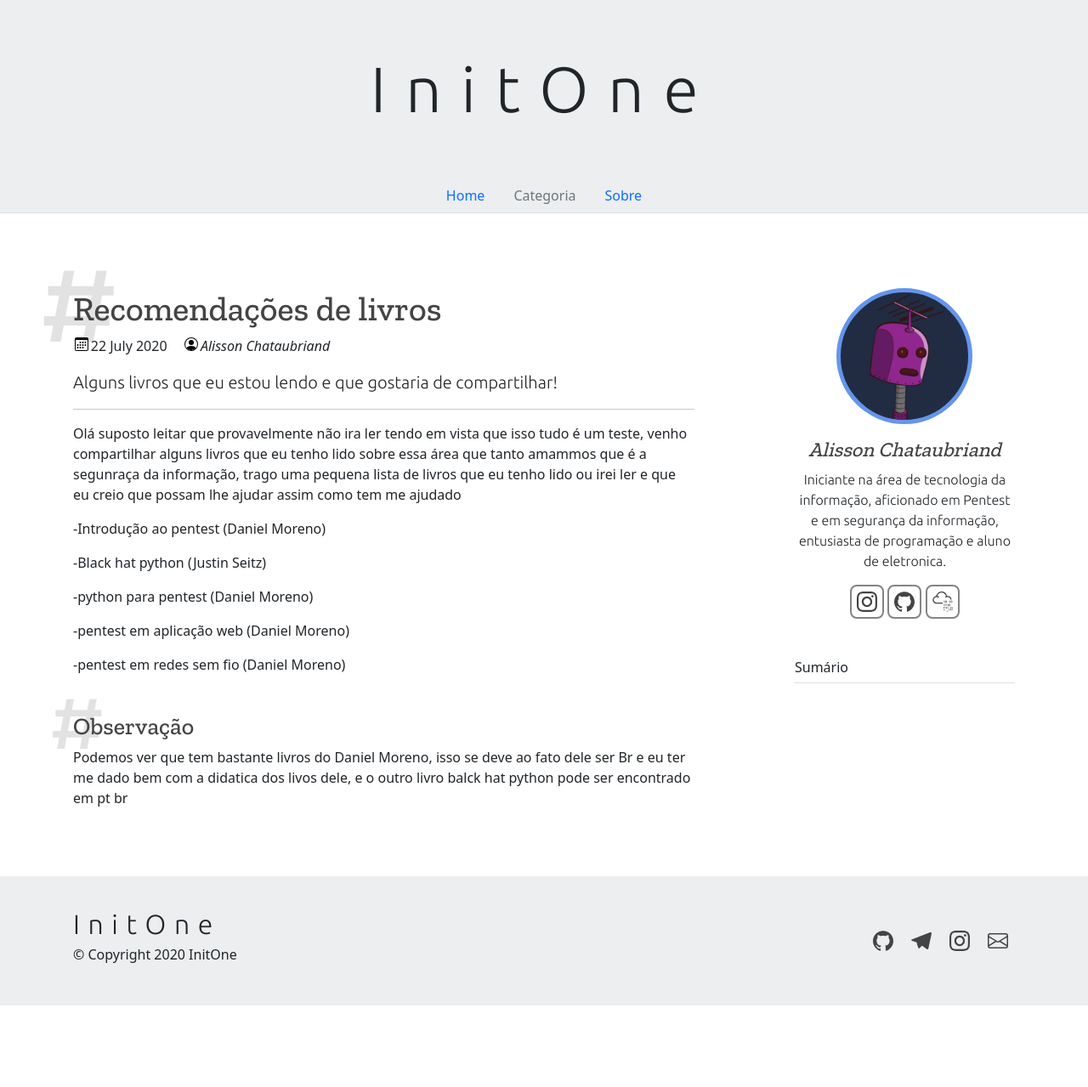
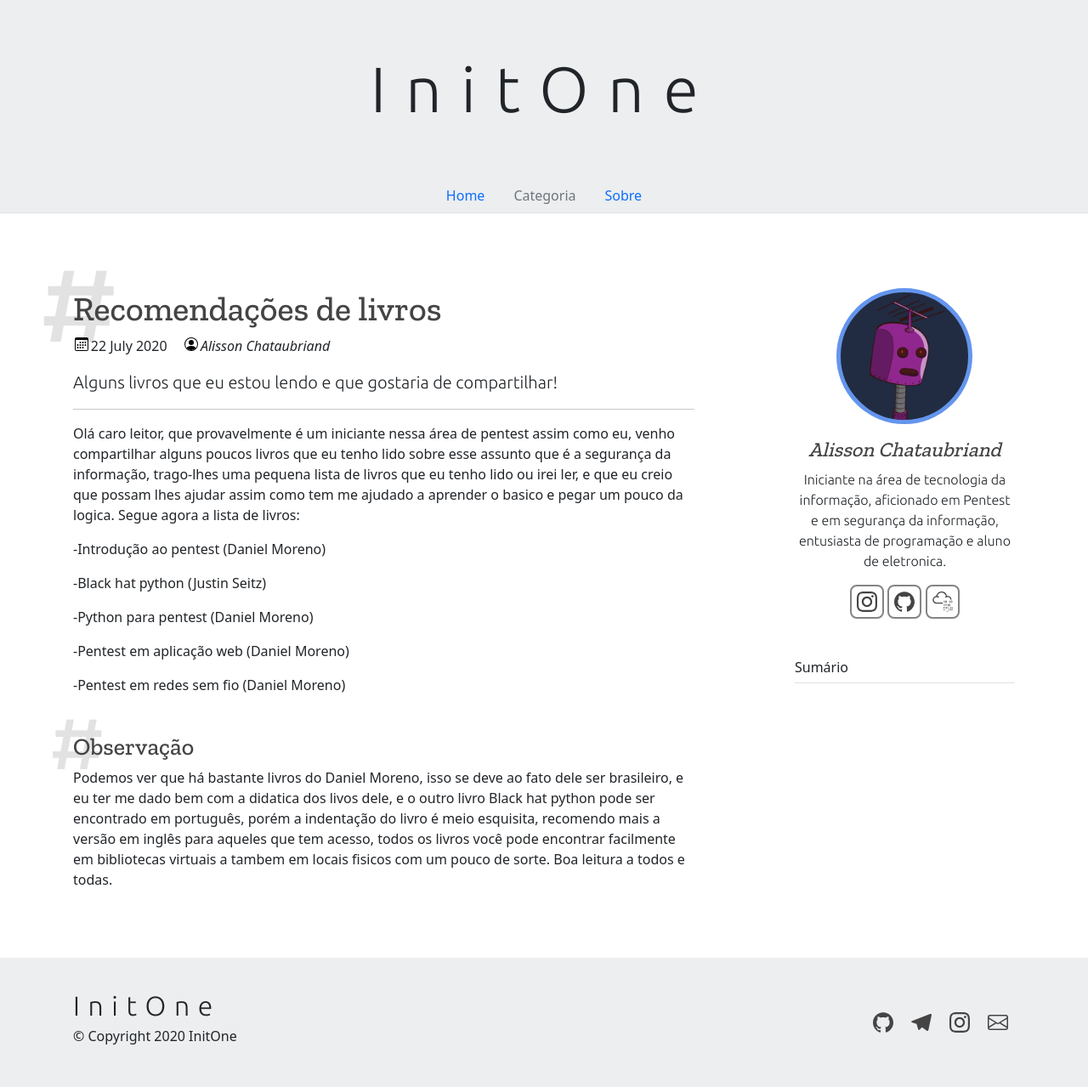
Before and after one commit to in1t0n3/initone.com.br, a Jekyll site: the page built from _posts/2020-07-22-Recomendação-De-Livros.md, in a window 1280 px wide. Shown: the whole page at 85% size. Built offline with Jekyll 4.4.1, drawn with Linux system fonts in a browser that asks for light colours; before the commit the page ends 1183 px from its top, so only the background shows below that.

Commit message:
Update 2020-07-22-Recomendação-De-Livros.md

```diff
--- a/_posts/2020-07-22-Recomendação-De-Livros.md
+++ b/_posts/2020-07-22-Recomendação-De-Livros.md
@@ -5,22 +5,23 @@ author: 'Alisson Chataubriand'
 date: 2020-07-22 13:11:00 -0300
 lide: "Alguns livros que eu estou lendo e que gostaria de compartilhar!"
 ---
-Olá suposto leitar que provavelmente não ira ler tendo em vista que isso tudo é um teste, venho compartilhar alguns
-livros que eu tenho lido sobre essa área que tanto amammos que é a segunraça da informação, trago uma pequena lista
-de livros que eu tenho lido ou irei ler e que eu creio que possam lhe ajudar assim como tem me ajudado
+Olá caro leitor, que provavelmente é um iniciante nessa área de pentest assim como eu, venho compartilhar alguns poucos
+livros que eu tenho lido sobre esse assunto que é a segurança da informação, trago-lhes uma pequena lista
+de livros que eu tenho lido ou irei ler, e que eu creio que possam lhes ajudar assim como tem me ajudado a aprender o basico e pegar um pouco da logica. Segue agora a lista de livros:
 
 -Introdução ao pentest (Daniel Moreno)
 
 -Black hat python (Justin Seitz)
 
--python para pentest (Daniel Moreno)
+-Python para pentest (Daniel Moreno)
 
--pentest em aplicação web (Daniel Moreno)
+-Pentest em aplicação web (Daniel Moreno)
 
--pentest em redes sem fio (Daniel Moreno)
+-Pentest em redes sem fio (Daniel Moreno)
 
 
 ### Observação
 
-Podemos ver que tem bastante livros do Daniel Moreno, isso se deve ao fato dele ser Br e eu ter me dado bem com
-a didatica dos livos dele, e o outro livro balck hat python pode ser encontrado em pt br
+Podemos ver que há bastante livros do Daniel Moreno, isso se deve ao fato dele ser brasileiro, e eu ter me dado bem com
+a didatica dos livos dele, e o outro livro Black hat python pode ser encontrado em português, porém a indentação do livro é meio esquisita, recomendo mais a versão em
+inglês para aqueles que tem acesso, todos os livros você pode encontrar facilmente em bibliotecas virtuais a tambem em locais fisicos com um pouco de sorte. Boa leitura a todos e todas.
```
